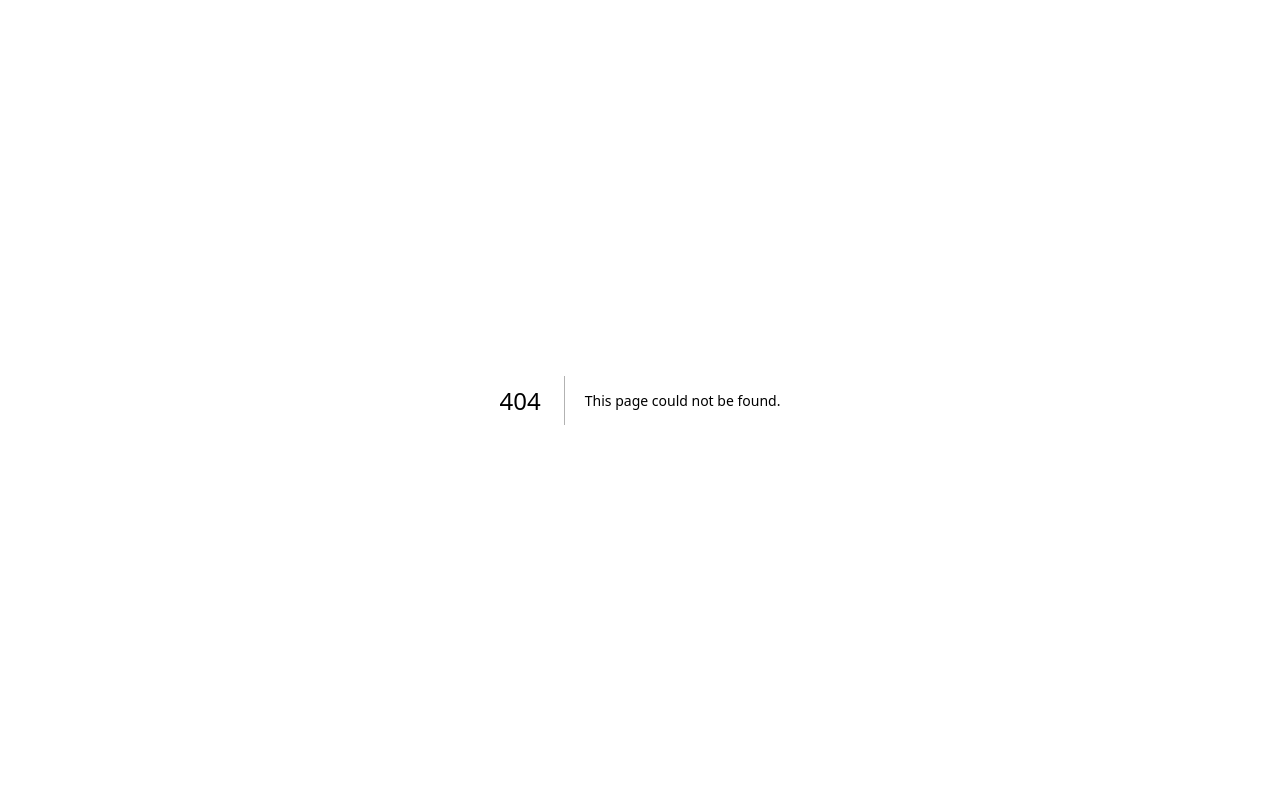
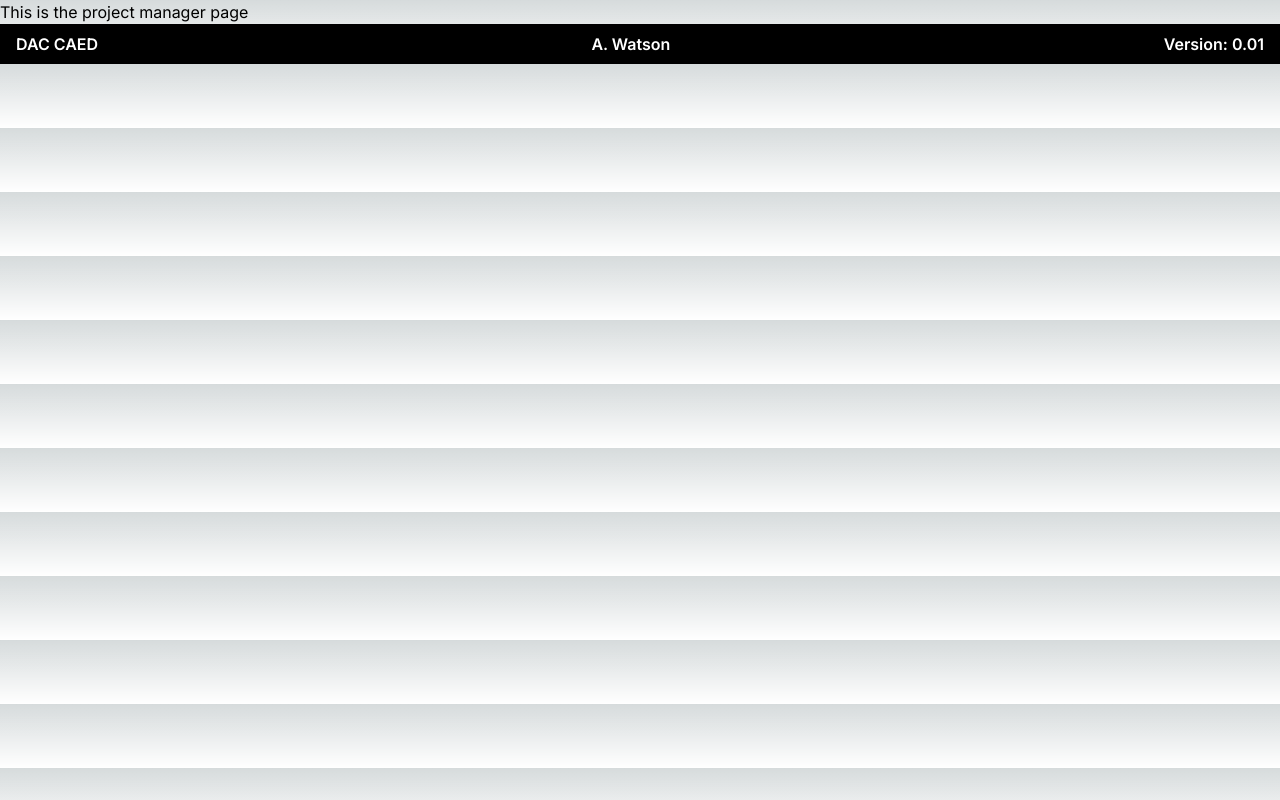
Before and after one commit to WatsonK98/ARCANA, a Next.js app in the folder frontend/: page /dashboard/projects in a window 1280 px wide. Before the commit this address had no page. Built offline with nearby package versions, Linux system fonts and the light colour scheme.

Commit message:
Added pages

```diff
--- /dev/null
+++ b/frontend/app/components/footer.tsx
@@ -0,0 +1,21 @@
+
+
+
+
+export default function Footer() {
+    return(
+        <div className='flex justify-end bg-black text-white font-semibold py-2 px-4'>
+            <div className='flex-grow text-left'>
+                <p>DAC CAED</p>
+            </div>
+            <div className="flex-grow text-center">
+                <p>A. Watson</p>
+            </div>
+            <div className='flex-grow text-right'>
+                <p>
+                    Version: 0.01
+                </p>
+            </div>
+        </div>
+    )
+}
--- /dev/null
+++ b/frontend/app/components/header.tsx
@@ -0,0 +1,20 @@
+
+import { usePathname } from 'next/navigation'
+import Image from 'next/image'
+import Link from 'next/link'
+
+export default function Header() {
+    const pathname = usePathname()
+
+    if(pathname == '/')
+    return (
+        <nav className='bg-black px-4 py-2'>
+            <Image
+                src="/devcom.png"
+                width={168}
+                height={56}
+                alt='DEVCOM logo'
+            />
+        </nav>
+    )
+}
--- /dev/null
+++ b/frontend/app/dashboard/layout.tsx
@@ -0,0 +1,11 @@
+export default function DashboardLayout({
+    children,
+}: {
+    children: React.ReactNode
+}) {
+    return (
+        <section>
+            {children}
+        </section>
+    )
+}
--- /dev/null
+++ b/frontend/app/dashboard/projects/layout.tsx
@@ -0,0 +1,11 @@
+export default function ProjectsLayout({
+    children,
+}: {
+    children: React.ReactNode
+}) {
+    return (
+        <section>
+            {children}
+        </section>
+    )
+}
--- /dev/null
+++ b/frontend/app/dashboard/projects/page.tsx
@@ -0,0 +1,9 @@
+
+
+
+
+export default function Projects() {
+    return (
+        <h1>This is the project manager page</h1>
+    )
+}
--- /dev/null
+++ b/frontend/app/dashboard/projects/project/events/page.tsx
@@ -0,0 +1,8 @@
+
+
+
+export default function Events() {
+    return (
+        <h1>This is the Events Page</h1>
+    )
+}
--- /dev/null
+++ b/frontend/app/dashboard/projects/project/graph/page.tsx
@@ -0,0 +1,8 @@
+
+
+
+export default function Graph() {
+    return (
+        <h1>This is the graph page</h1>
+    )
+}
--- /dev/null
+++ b/frontend/app/dashboard/projects/project/layout.tsx
@@ -0,0 +1,11 @@
+export default function ProjectsLayout({
+    children,
+}: {
+    children: React.ReactNode
+}) {
+    return (
+        <section>
+            {children}
+        </section>
+    )
+}
--- a/frontend/app/layout.tsx
+++ b/frontend/app/layout.tsx
@@ -1,6 +1,8 @@
 import type { Metadata } from "next";
 import { Inter } from "next/font/google";
 import "./globals.css";
+import Footer from "./components/footer";
+import Header from "./components/header";
 
 const inter = Inter({ subsets: ["latin"] });
 
@@ -16,7 +18,11 @@ export default function RootLayout({
 }>) {
   return (
     <html lang="en">
-      <body className={inter.className}>{children}</body>
+      <body className={inter.className}>
+        <Header />
+        {children}
+        <Footer />
+      </body>
     </html>
   );
 }
```
Also changed, not shown: frontend/app/dashboard/projects/project/page.tsx (added), frontend/app/page.tsx (line endings or trailing spaces), frontend/public/devcom.png (added).
